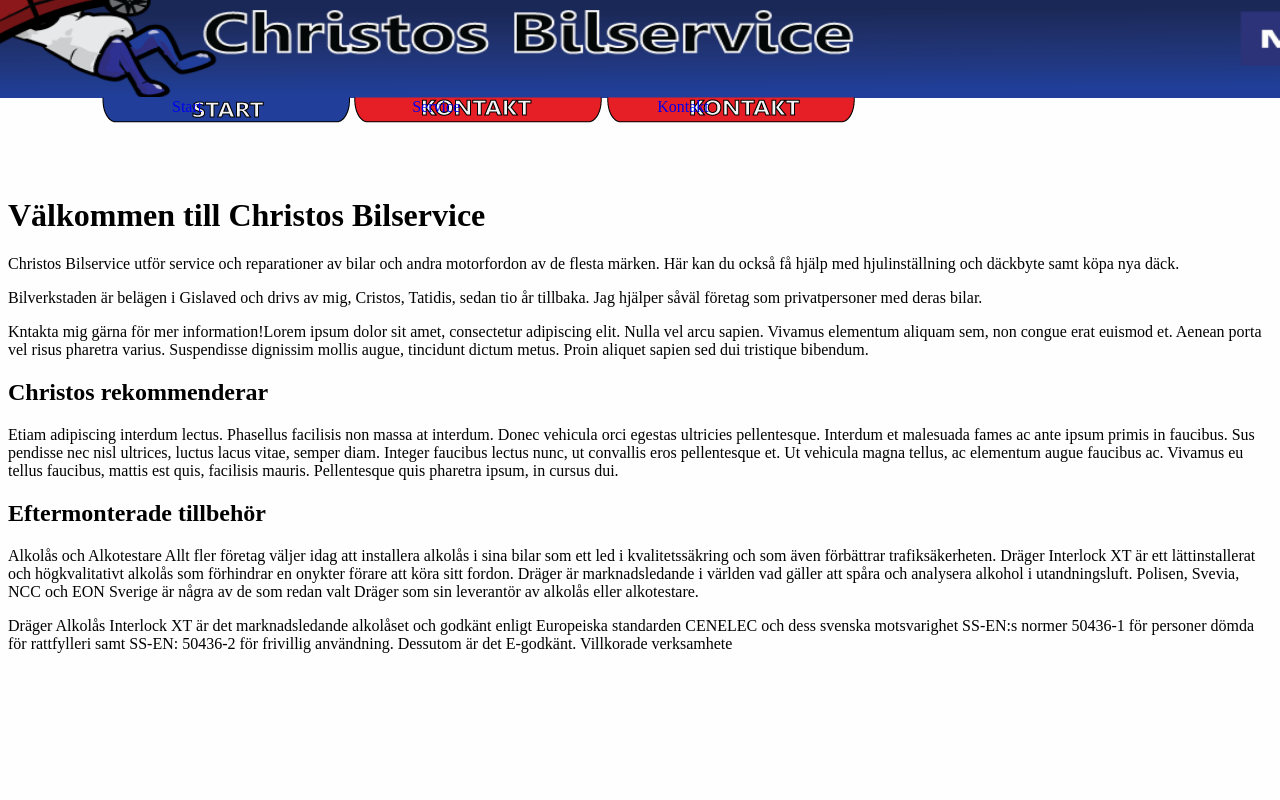
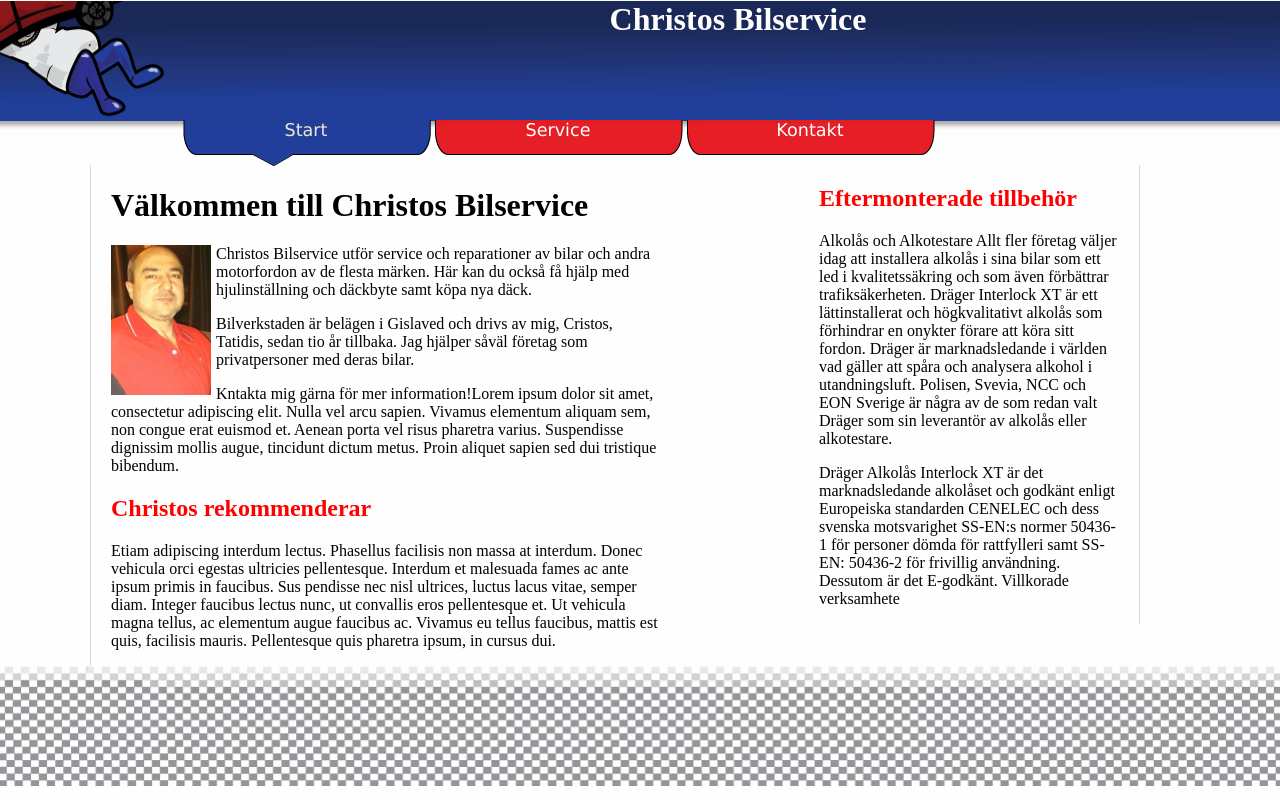
Before and after one commit to et222fj/projektarbete, a plain HTML site: page pages/index.html in a window 1280 px wide. Shown: the top 800 px of the page. Drawn offline with Linux system fonts and the light colour scheme.

Commit message:
nästan klar med index

```diff
--- a/css/style.css
+++ b/css/style.css
@@ -12,66 +12,103 @@ font-size:1em;
 
 
 #header {
-background-image: url(../pics/headern.png);
+background-image: url(../pics/logga.png);
 background-repeat: no-repeat;
 background-size: 100% 120px;
-height:110px;
+height:120px;
 min-width:1500px;
 margin:-20px -20px -1px -20px ;
+text-align: center;
+color: white;
+box-shadow: 5px 4px 5px #A4A4A4;
 }
 
 /**************************Navigation********************************/
 
+#nav li a{
+display: block;
+font-family: Verdana;
+color:#EAE7D2;
+text-align: center;
+font-size:1.1em;
+text-transform: capitalize;
+background-image: url(../pics/blues.png);
+background-repeat: no-repeat;
+width:250px;
+height: 40px;
+padding: 1px 1px 7px 1px;
+text-decoration: none;
+}
 
-#start li {
+
+#nav li {
 float:left;
 list-style-type: none;
-margin-left:50px;
-margin-top: -16px;
-margin-right:-20px;
 }
 
-#start li a{
-display: block;
-padding: 1px 150px 10px 74px;
-text-decoration: none;
-background-image: url(../pics/start.png);
-background-repeat: no-repeat;
+#nav ul {
+font-weight: normal;
+text-align: center;
+float: left;
+margin-top:-1px ;
+height: 30px;
+margin-left:50px;
 }
 
-#service li {
-float:left;
-list-style-type: none;
-margin-left:20px;
-margin-top: -16px;
+
+#nav .active a {
+color:white;
+background-image: url(../pics/red.png);
+background-repeat: no-repeat;
+width:250px;
+height:40px;
 }
+#nav ul li a:hover
+{
+color:white;
+font-size:1.2em;
 
-#service li a{
-display: block;
-padding: 1px 150px 10px 60px;
-text-decoration: none;
-background-image: url(../pics/service.png);
-background-repeat: no-repeat;
-}
-
-#kontakt li {
-float:left;
-list-style-type: none;
-margin-left:-5px;
-margin-top: -16px;
-}
-
-#kontakt li a{
-display: block;
-padding: 1px 150px 10px 52px;
-text-decoration: none;
-background-image: url(../pics/kontakt.png);
-background-repeat: no-repeat;
 }
 
 
 /**************content**************/
-#content{
-margin-top: 100px;
+#container
+{
+width:1100px;
+max-height:600px ;
+overflow: auto;
+margin: 0 auto;
+}
 
+#huvudtext{
+float:left;
+width:550px;
+border-left: #D8D8D8 solid 1px;
+padding-left:20px;
 }
+
+#huvudtext img {
+float: left;
+padding-right: 5px;}
+
+#sidotext{
+float:right;
+width:300px;
+margin-right:50px;
+border-right: #D8D8D8 solid 1px;
+padding-right:20px;
+}
+H2{
+color:red;
+}
+
+
+#footer{
+background-image: url(../pics/footer.png);
+background-repeat: no-repeat;
+background-size: 100% 120px;
+height:120px;
+min-width:1500px;
+margin-left:-20px;
+margin-right:-10px;
+}
--- a/pages/index.html
+++ b/pages/index.html
@@ -7,31 +7,28 @@
            <link rel="stylesheet" href="../css/style.css"/>
     </head>
     <body>
+
+
+    <div id = "header">
+    <H1>Christos Bilservice </H1>
+    </div>
+
     <div id ="container">
-    <div id = "header">                </div>
 
-    <div id="start">
+    <div id="nav">
            <ul>
 
                <li><a href="../pages/index.html"> Start</a></li>
-           </ul>
-    </div>
-    <div id= "service">
-            <ul>
-               <li><a href="../pages/service.html"> Service</a></li>
-           </ul>
-
-    </div>
-    <div id ="kontakt">
-            <ul>
-               <li><a href="../pages/kontakt.html"> Kontakt</a></li>
+               <li class="active"><a href="../pages/service.html">Service</a></li>
+               <li class="active"><a href="../pages/kontakt.html">kontakt</a></li>
             </ul>
     </div>
 
 
-
     <div id="content">
+    <div id="huvudtext">
           <h1>Välkommen till Christos Bilservice</h1>
+          <img src="../pics/cristos.t.jpg" id=bildcristos alt="bild_cristos_tatidis" width="100" height="150">
 
           <p>Christos Bilservice utför service och reparationer av bilar och andra motorfordon av de flesta märken. Här kan du också få hjälp med hjulinställning och däckbyte samt köpa nya däck.
           </p>
@@ -48,7 +45,8 @@
              pendisse nec nisl ultrices, luctus lacus vitae, semper diam. Integer faucibus lectus nunc, ut convallis eros
              pellentesque et. Ut vehicula magna tellus, ac elementum augue faucibus ac. Vivamus eu tellus faucibus, mattis est quis, facilisis mauris. Pellentesque quis pharetra ipsum, in cursus dui.
           </p>
-
+     </div>
+     <div id="sidotext">
           <h2>Eftermonterade tillbehör</h2>
           <p>Alkolås och Alkotestare Allt fler företag väljer idag att installera alkolås i sina bilar som ett led i kvalitetssäkring och som även förbättrar trafiksäkerheten. Dräger Interlock XT är ett lättinstallerat och högkvalitativt alkolås som förhindrar en onykter förare att köra sitt fordon. Dräger är marknadsledande i världen vad gäller att spåra och analysera alkohol i utandningsluft. Polisen, Svevia, NCC och EON Sverige är några av de som redan valt Dräger som sin leverantör av alkolås eller alkotestare.
           </p>
@@ -56,11 +54,14 @@
              Villkorade verksamhete
           </p>
 
-    </div> <!--content slutar -->
 
 
-    </div> <!--container slutar  -->
+    </div> <!--sidotext slutar här-->
+    </div>  <!--content slutar -->
 
+    </div> <!--container slutar -->
+
+    <div id="footer">      </div>
 
     </body>
 </html>
```
Also changed, not shown: pics/blue.png (added), pics/blues.png (added), pics/cristos.jpg (added), pics/cristos.t.jpg (added), pics/cristos.tatidis.jpg (added), pics/footer.png (added), pics/headern.png (deleted), pics/kontakt.png (deleted), pics/logga.png (added), pics/red.png (added), pics/service.png (deleted), pics/start.png (deleted).
